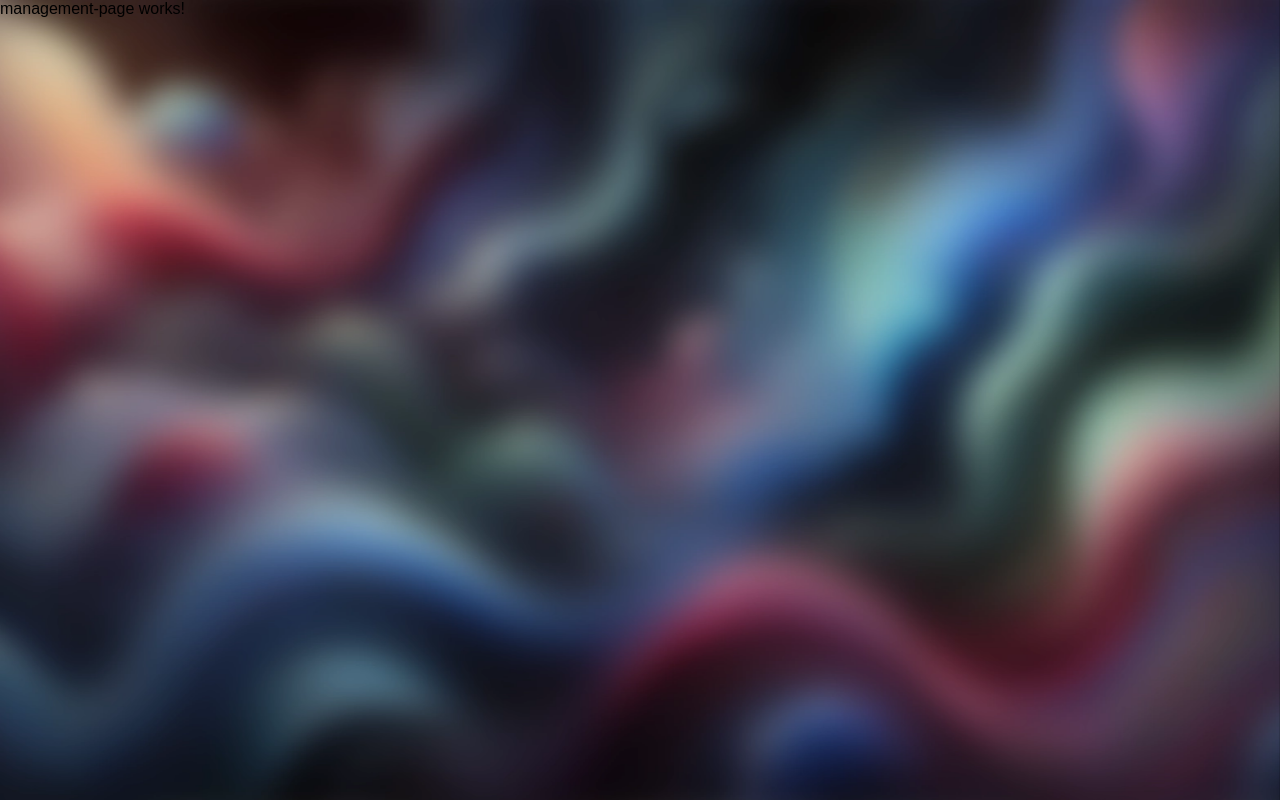
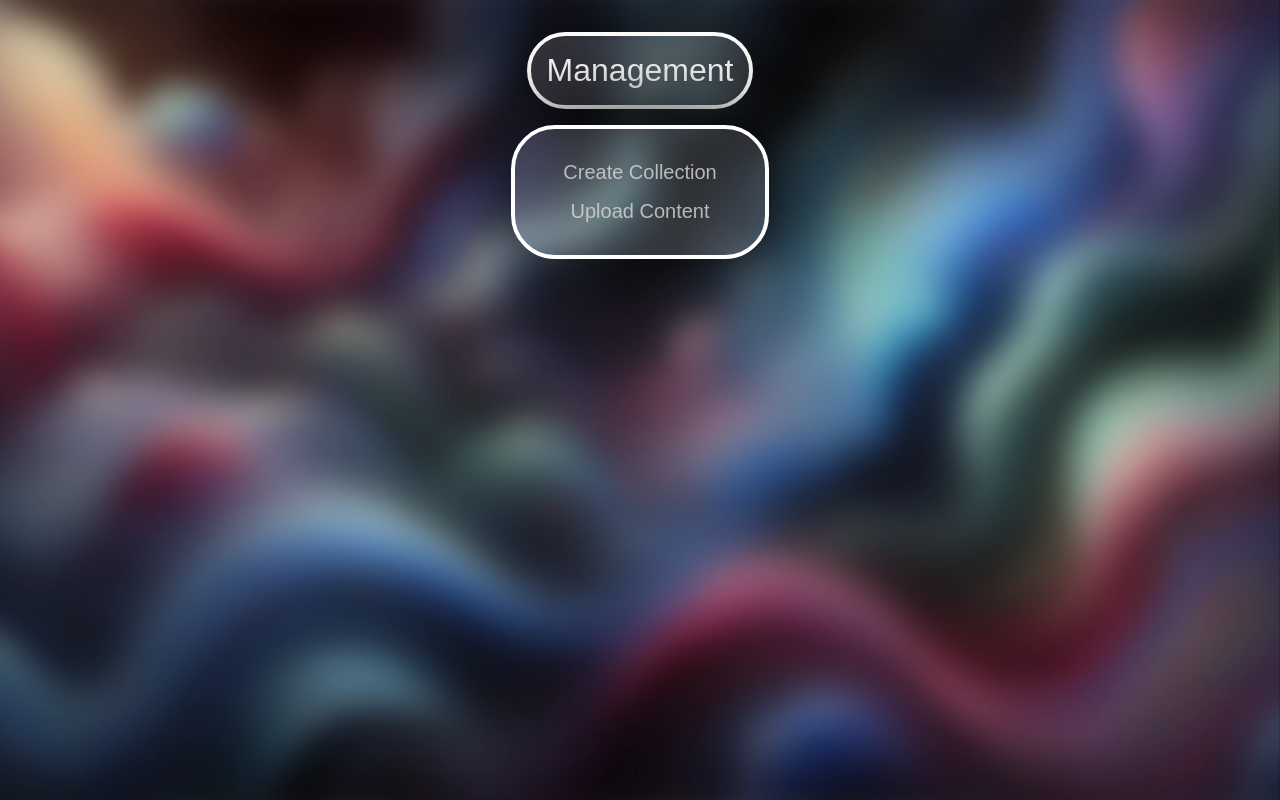
Before and after one commit to DavidBootle/photo-sharing, an Angular app in the folder front-end/: page /manage in a window 1280 px wide. Built offline with nearby package versions, Linux system fonts and the light colour scheme; a web font is replaced by a local one.

Commit message:
Created basic management page

```diff
--- a/front-end/src/app/management-page/management-page.component.html
+++ b/front-end/src/app/management-page/management-page.component.html
@@ -1 +1,12 @@
-<p>management-page works!</p>
+<div class="full-page-container">
+    <app-text-box>
+        <div class="title">Management</div>
+    </app-text-box>
+
+    <app-text-box>
+        <div class="options-container">
+            <a href="/new-collection"><div class="option">Create Collection</div></a>
+            <a href="/upload"><div class="option">Upload Content</div></a>
+        </div>
+    </app-text-box>
+</div>
--- a/front-end/src/app/management-page/management-page.component.scss
+++ b/front-end/src/app/management-page/management-page.component.scss
@@ -0,0 +1,43 @@
+.full-page-container {
+    display: flex;
+    flex-direction: column;
+    justify-content: center;
+    align-items: center;
+    gap: 1rem;
+    padding: 2rem;
+    width: 100vw;
+    box-sizing: border-box;
+}
+
+.title {
+    margin: 1rem;
+    font-size: 2rem;
+}
+
+.options-container {
+    margin: 2rem 3rem;
+    font-size: 1.25rem;
+    display: flex;
+    flex-direction: column;
+    gap: 1rem;
+    justify-content: center;
+    align-items: center;
+}
+
+a {
+    text-decoration: none;
+}
+
+.option {
+    color: #D9D9D9;
+    opacity: 0.8;
+    cursor: pointer;
+    user-select: none;
+    transition: color 0.2s, opacity 0.2s;
+    text-decoration: none;
+
+    &:hover {
+        color: #FFFFFF;
+        opacity: 1;
+    }
+}
--- a/front-end/src/app/management-page/management-page.component.ts
+++ b/front-end/src/app/management-page/management-page.component.ts
@@ -1,9 +1,10 @@
 import { Component } from '@angular/core';
+import { TextBoxComponent } from '../text-box/text-box.component';
 
 @Component({
   selector: 'app-management-page',
   standalone: true,
-  imports: [],
+  imports: [TextBoxComponent],
   templateUrl: './management-page.component.html',
   styleUrl: './management-page.component.scss'
 })
```
